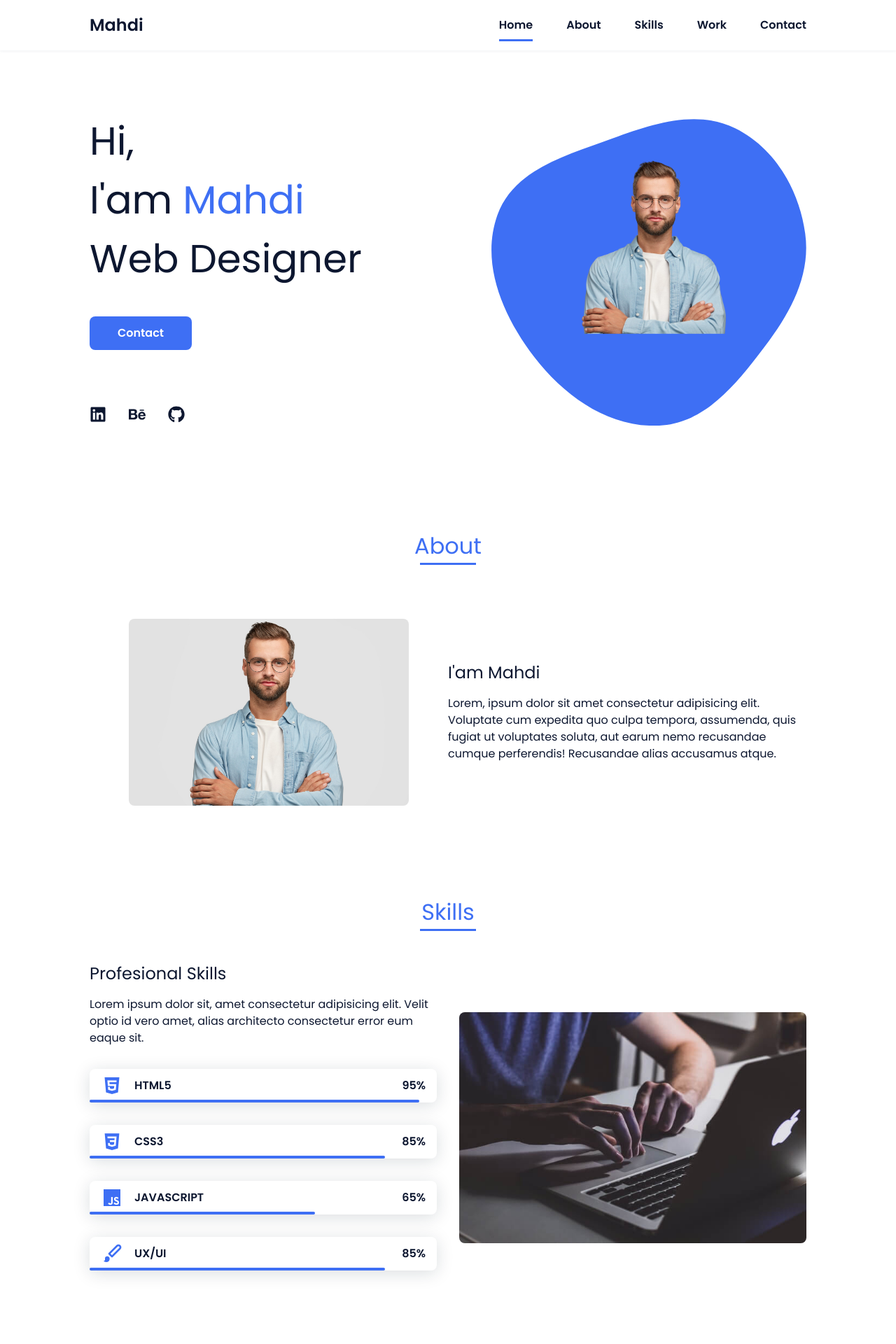
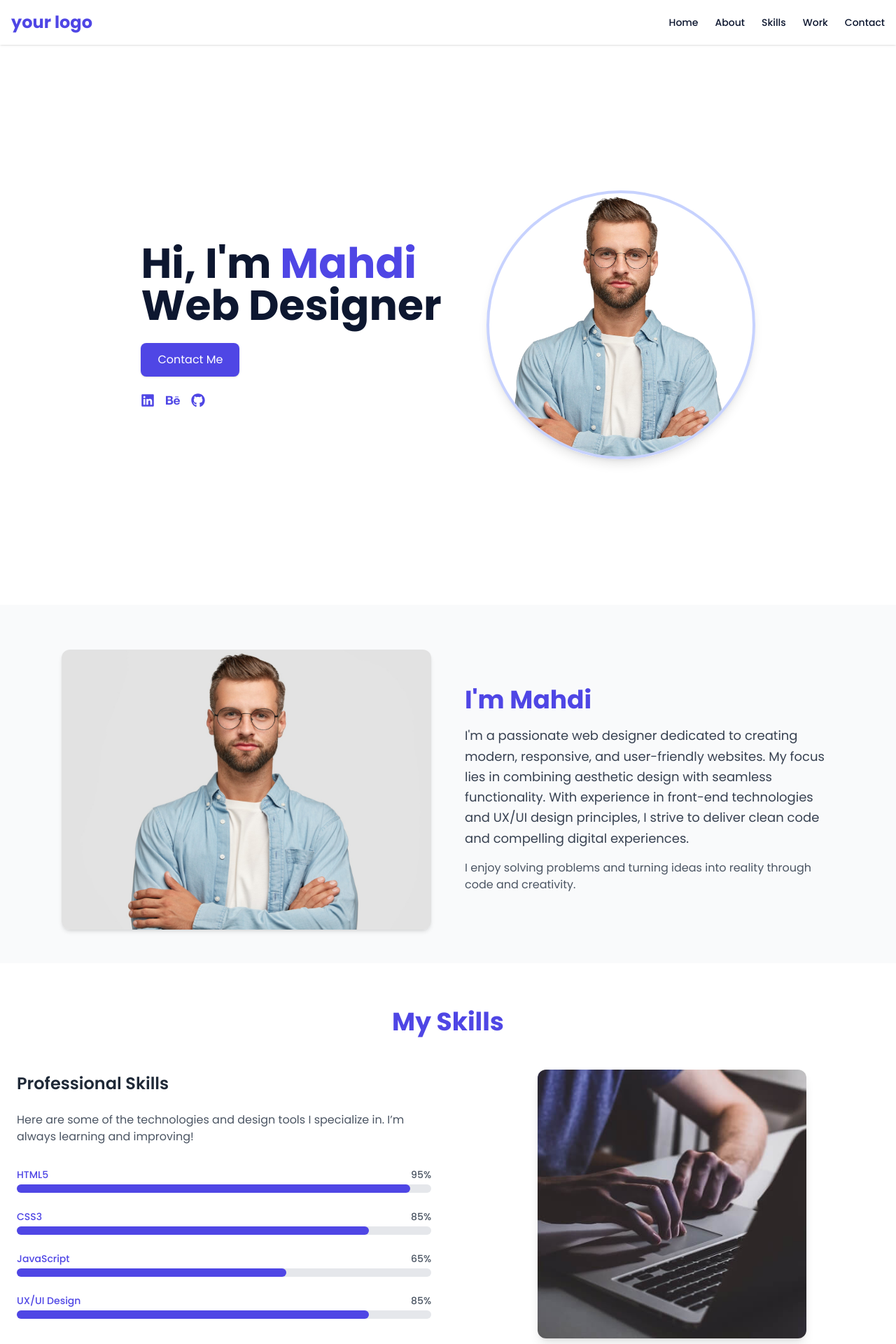
Before and after one commit to ahlem20/protofolio, a React (Create React App) app: page / in a window 1280 px wide. Shown: the top 1920 px of the page at 70% size. Built offline with nearby package versions, Linux system fonts and the light colour scheme.

Commit message:
Update App.js

```diff
--- a/src/App.js
+++ b/src/App.js
@@ -8,239 +8,243 @@ import {
   FaInstagram,
   FaTwitter,
 } from "react-icons/fa";
+import { motion } from "framer-motion";
 
 const App = () => {
   return (
     <>
       {/* HEADER */}
-      <header className="l-header">
-        <nav className="nav bd-grid">
-          <div>
-            <a href="#" className="nav__logo text-2xl">
-              Mahdi
+      <header className="sticky top-0 z-50 bg-white shadow">
+        <nav className="max-w-7xl mx-auto flex justify-between items-center p-4">
+          <a href="#" className="text-2xl font-bold text-indigo-600">
+            your logo
           </a>
-          </div>
-
-          <div className="nav__menu" id="nav-menu">
-            <ul className="nav__list">
-              <li className="nav__item">
-                <a href="#home" className="nav__link active-link">
-                  Home
+          <ul className="hidden md:flex space-x-6 text-sm font-medium">
+            {["Home", "About", "Skills", "Work", "Contact"].map((section) => (
+              <li key={section}>
+                <a
+                  href={`#${section.toLowerCase()}`}
+                  className="hover:text-indigo-600"
+                >
+                  {section}
                 </a>
               </li>
-              <li className="nav__item">
-                <a href="#about" className="nav__link">
-                  About
-                </a>
-              </li>
-              <li className="nav__item">
-                <a href="#skills" className="nav__link">
-                  Skills
-                </a>
-              </li>
-              <li className="nav__item">
-                <a href="#work" className="nav__link">
-                  Work
-                </a>
-              </li>
-              <li className="nav__item">
-                <a href="#contact" className="nav__link">
-                  Contact
-                </a>
-              </li>
+            ))}
           </ul>
-          </div>
-
-          <div className="nav__toggle" id="nav-toggle">
-            <i className="bx bx-menu"></i>
-          </div>
         </nav>
       </header>
 
-      <main className="l-main">
       {/* HOME */}
-        <section className="home bd-grid" id="home">
-          <div className="home__data">
-            <h1 className="home__title">
-              Hi,
-              <br />
-              I'am <span className="home__title-color">Mahdi</span>
-              <br /> Web Designer
+      <section
+        id="home"
+        className="min-h-screen flex flex-col-reverse md:flex-row items-center justify-center px-6 md:px-20 gap-16"
+      >
+        <motion.div
+          className="text-center md:text-left"
+          initial={{ x: -100, opacity: 0 }}
+          animate={{ x: 0, opacity: 1 }}
+          transition={{ duration: 0.8 }}
+        >
+          <h1 className="text-4xl md:text-6xl font-bold leading-tight">
+            Hi, I'm <span className="text-indigo-600">Mahdi</span> <br /> Web
+            Designer
           </h1>
-            <a href="#contact" className="button">
-              Contact
+          <a
+            href="#contact"
+            className="mt-6 inline-block bg-indigo-600 text-white px-6 py-3 rounded-lg shadow hover:bg-indigo-700 transition"
+          >
+            Contact Me
           </a>
-          </div>
-
-          <div className="home__social">
-            <a href="#" className="home__social-icon">
+          <div className="flex justify-center md:justify-start gap-4 mt-6 text-xl text-indigo-600">
+            <a href="#">
               <FaLinkedin />
             </a>
-            <a href="#" className="home__social-icon">
+            <a href="#">
               <FaBehance />
             </a>
-            <a href="#" className="home__social-icon">
+            <a href="#">
               <FaGithub />
             </a>
           </div>
+        </motion.div>
 
-          <div className="home__img">
-            <svg
-              className="home__blob"
-              viewBox="0 0 479 467"
-              xmlns="http://www.w3.org/2000/svg"
+        <motion.div
+          initial={{ x: 100, opacity: 0 }}
+          animate={{ x: 0, opacity: 1 }}
+          transition={{ duration: 0.8 }}
         >
-              <mask id="mask0" maskType="alpha">
-                <path d="M9.19024 145.964C34.0253 76.5814 114.865 54.7299 184.111 29.4823C245.804 6.98884 311.86 -14.9503 370.735 14.143C431.207 44.026 467.948 107.508 477.191 174.311C485.897 237.229 454.931 294.377 416.506 344.954C373.74 401.245 326.068 462.801 255.442 466.189C179.416 469.835 111.552 422.137 65.1576 361.805C17.4835 299.81 -17.1617 219.583 9.19024 145.964Z" />
-              </mask>
-              <g className="flex justify-left">
-                <path d="M9.19024 145.964C34.0253 76.5814 114.865 54.7299 184.111 29.4823C245.804 6.98884 311.86 -14.9503 370.735 14.143C431.207 44.026 467.948 107.508 477.191 174.311C485.897 237.229 454.931 294.377 416.506 344.954C373.74 401.245 326.068 462.801 255.442 466.189C179.416 469.835 111.552 422.137 65.1576 361.805C17.4835 299.81 -17.1617 219.583 9.19024 145.964Z"></path>{" "}
-                <image
-                  className="home__blob-img "
-                  x="50"
-                  y="60"
-                  href="img/perfil1.png"
+          <img
+            src="img/perfil1.png"
+            alt="Mahdi"
+            className="w-96 h-96 object-cover rounded-full shadow-lg border-4 border-indigo-200"
           />
-              </g>
-            </svg>
-          </div>
+        </motion.div>
       </section>
 
       {/* ABOUT */}
-        <section className="about section" id="about">
-          <h2 className="section-title">About</h2>
-          <div className="about__container bd-grid">
-            <div className="about__img ">
-              <img src="img/perfil2.jpg"  alt="about" />
+      <section className="about section py-20 bg-gray-50" id="about">
+        <div className="max-w-6xl mx-auto px-6 grid md:grid-cols-2 gap-12 items-center">
+          <div>
+            <img
+              src="img/perfil2.jpg"
+              alt="About"
+              className="w-full h-[400px] object-cover rounded-xl shadow-md"
+            />
           </div>
           <div>
-              <h2 className="about__subtitle text-2xl text-bold">I'am Mahdi</h2>
-              <p className="about__text">
-                Lorem, ipsum dolor sit amet consectetur adipisicing elit.
-                Voluptate cum expedita quo culpa tempora, assumenda, quis fugiat
-                ut voluptates soluta, aut earum nemo recusandae cumque
-                perferendis! Recusandae alias accusamus atque.
+            <h2 className="text-4xl font-bold text-indigo-600 mb-4">
+              I'm Mahdi
+            </h2>
+            <p className="text-gray-700 leading-relaxed text-lg">
+              I'm a passionate web designer dedicated to creating modern,
+              responsive, and user-friendly websites. My focus lies in combining
+              aesthetic design with seamless functionality. With experience in
+              front-end technologies and UX/UI design principles, I strive to
+              deliver clean code and compelling digital experiences.
+            </p>
+            <p className="text-gray-600 mt-4">
+              I enjoy solving problems and turning ideas into reality through
+              code and creativity.
             </p>
           </div>
         </div>
       </section>
 
       {/* SKILLS */}
-        <section className="skills section" id="skills">
-          <h2 className="section-title">Skills</h2>
-          <div className="skills__container bd-grid">
+      <section className="skills section py-20 bg-white" id="skills">
+        <div className="max-w-7xl mx-auto px-6">
+          <h2 className="text-4xl font-bold text-center text-indigo-600 mb-12">
+            My Skills
+          </h2>
+          <div className="grid md:grid-cols-2 gap-12 items-center">
+            {/* Skill List */}
             <div>
-              <h2 className="skills__subtitle text-2xl text-bold">
-                Profesional Skills
-              </h2>
-              <p className="skills__text">
-                Lorem ipsum dolor sit, amet consectetur adipisicing elit. Velit
-                optio id vero amet, alias architecto consectetur error eum eaque
-                sit.
+              <h3 className="text-2xl font-semibold mb-6 text-gray-800">
+                Professional Skills
+              </h3>
+              <p className="text-gray-600 mb-8">
+                Here are some of the technologies and design tools I specialize
+                in. I’m always learning and improving!
               </p>
-
               {[
-                {
-                  name: "HTML5",
-                  icon: "bx bxl-html5",
-                  percent: "95%",
-                  barClass: "skills__html",
-                },
-                {
-                  name: "CSS3",
-                  icon: "bx bxl-css3",
-                  percent: "85%",
-                  barClass: "skills__css",
-                },
-                {
-                  name: "JAVASCRIPT",
-                  icon: "bx bxl-javascript",
-                  percent: "65%",
-                  barClass: "skills__js",
-                },
-                {
-                  name: "UX/UI",
-                  icon: "bx bxs-paint",
-                  percent: "85%",
-                  barClass: "skills__ux",
-                },
+                { name: "HTML5", percent: 95 },
+                { name: "CSS3", percent: 85 },
+                { name: "JavaScript", percent: 65 },
+                { name: "UX/UI Design", percent: 85 },
               ].map((skill) => (
-                <div className="skills__data" key={skill.name}>
-                  <div className="skills__names">
-                    <i className={`${skill.icon} skills__icon`}></i>
-                    <span className="skills__name">{skill.name}</span>
+                <div key={skill.name} className="mb-6">
+                  <div className="flex justify-between mb-1">
+                    <span className="text-sm font-medium text-indigo-600">
+                      {skill.name}
+                    </span>
+                    <span className="text-sm font-medium text-gray-600">
+                      {skill.percent}%
+                    </span>
                   </div>
-                  <div className={`skills__bar ${skill.barClass}`}></div>
-                  <div>
-                    <span className="skills__percentage">{skill.percent}</span>
+                  <div className="w-full bg-gray-200 rounded-full h-3">
+                    <div
+                      className="bg-indigo-600 h-3 rounded-full transition-all duration-700"
+                      style={{ width: `${skill.percent}%` }}
+                    ></div>
                   </div>
                 </div>
               ))}
             </div>
 
-            <div>
-              <img src="img/work3.jpg" alt="skills" className="skills__img" />
+            {/* Image or Illustration */}
+            <div className="flex justify-center">
+              <img
+                src="img/work3.jpg"
+                alt="Skills Illustration"
+                className="w-96 h-96 object-cover rounded-xl shadow-lg"
+              />
+            </div>
           </div>
         </div>
       </section>
 
       {/* WORK */}
-        <section className="work section" id="work">
-          <h2 className="section-title">Work</h2>
-          <div className="work__container bd-grid">
+      <section className="work section py-20 bg-gray-50" id="work">
+        <div className="max-w-7xl mx-auto px-6">
+          <h2 className="text-4xl font-bold text-center text-indigo-600 mb-12">
+            My Work
+          </h2>
+          <div className="grid grid-cols-1 sm:grid-cols-2 md:grid-cols-3 gap-8">
             {[1, 2, 3, 4, 5, 6].map((i) => (
-              <a href="#" className="work__img" key={i}>
-                <img src={`img/work${i}.jpg`} alt={`work${i}`} />
-              </a>
+              <div
+                key={i}
+                className="relative overflow-hidden rounded-lg shadow-lg group cursor-pointer"
+              >
+                <img
+                  src={`img/work${i}.jpg`}
+                  alt={`work${i}`}
+                  className="w-full h-64 object-cover transform group-hover:scale-110 transition duration-500"
+                />
+                <div className="absolute inset-0 bg-black bg-opacity-50 flex items-center justify-center opacity-0 group-hover:opacity-100 transition duration-500">
+                  <p className="text-white text-lg font-semibold">
+                    Project {i}
+                  </p>
+                </div>
+              </div>
             ))}
+          </div>
         </div>
       </section>
 
       {/* CONTACT */}
-        <section className="contact section" id="contact">
-          <h2 className="section-title">Contact</h2>
-          <div className="contact__container bd-grid">
-            <form className="contact__form">
+      <section className="contact section py-20" id="contact">
+        <div className="max-w-4xl mx-auto px-6">
+          <h2 className="text-4xl font-bold text-center text-indigo-600 mb-12">
+            Contact Me
+          </h2>
+          <form className="bg-white shadow-md rounded-lg p-8 space-y-6">
+            <div className="grid md:grid-cols-2 gap-6">
               <input
                 type="text"
-                placeholder="Name"
-                className="contact__input"
+                placeholder="Your Name"
+                className="w-full border border-gray-300 rounded-lg px-4 py-3 focus:outline-none focus:ring-2 focus:ring-indigo-500"
               />
               <input
                 type="email"
-                placeholder="Email"
-                className="contact__input"
+                placeholder="Your Email"
+                className="w-full border border-gray-300 rounded-lg px-4 py-3 focus:outline-none focus:ring-2 focus:ring-indigo-500"
               />
+            </div>
             <textarea
-                cols="0"
-                rows="10"
-                className="contact__input"
+              rows="6"
+              placeholder="Your Message"
+              className="w-full border border-gray-300 rounded-lg px-4 py-3 focus:outline-none focus:ring-2 focus:ring-indigo-500"
             ></textarea>
-              <input
+            <button
               type="submit"
-                value="Enviar"
-                className="contact__button button"
-              />
+              className="w-full bg-indigo-600 text-white font-semibold py-3 rounded-lg hover:bg-indigo-700 transition duration-300"
+            >
+              Send Message
+            </button>
           </form>
         </div>
       </section>
-      </main>
 
       {/* FOOTER */}
-      <footer className="footer">
-        <p className="footer__title">Mahdi</p>
-        <div className="footer__social flex col justify-center">
-          <a href="#" className="footer__icon hover:text-blue-600">
+      <footer className="bg-gray-900 text-white py-8 mt-12">
+        <div className="text-center">
+          <h2 className="text-xl font-bold">Mahdi</h2>
+          <div className="flex justify-center space-x-4 text-lg mt-4">
+            <a href="#" className="hover:text-blue-500">
               <FaFacebook />
             </a>
-          <a href="#" className="footer__icon hover:text-blue-600">
+            <a href="#" className="hover:text-pink-500">
               <FaInstagram />
             </a>
-          <a href="#" className="footer__icon hover:text-blue-600">
+            <a href="#" className="hover:text-sky-400">
               <FaTwitter />
             </a>
           </div>
-        <p className="footer__copy">&#169; Bedimcode. All rights reserved</p>
+          <p className="text-sm mt-4 text-gray-400">
+            &copy; {new Date().getFullYear()} MEZIANE Ahlem. All rights
+            reserved.
+          </p>
+        </div>
       </footer>
 
       {/* SCRIPTS */}
```
Lines whose indentation alone changed are shown as unchanged.
